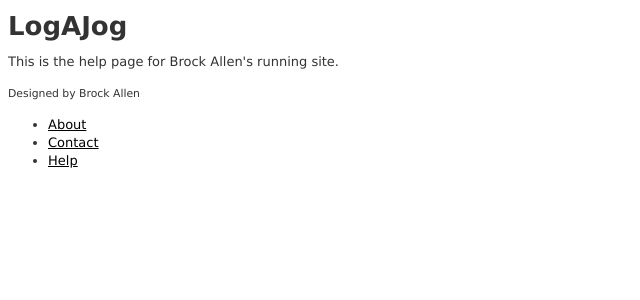
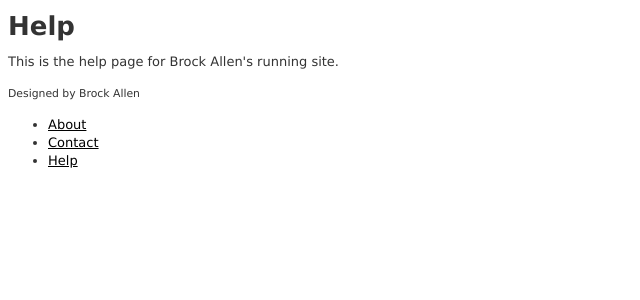
Before and after one commit to jballen/running_site, a Rails app: page /help in a window 1280 px wide. Shown: the part 75-375 px from the top of the page, without its empty margins (0-640 px from the left). Run offline with Rails 7, Linux system fonts and the light colour scheme; style sheets or scripts are compiled from the project's sources; some libraries are stand-ins or nearby versions.

Commit message:
Changed titles for about and help pages

```diff
--- a/app/views/static_pages/about.html.erb
+++ b/app/views/static_pages/about.html.erb
@@ -1,3 +1,3 @@
 <% provide(:title, 'About') %>
-<h1>LogAJog</h1>
+<h1>About</h1>
 <p>LogAJog is a website intended for runner's to log their activity.</p>
--- a/app/views/static_pages/help.html.erb
+++ b/app/views/static_pages/help.html.erb
@@ -1,3 +1,3 @@
 <% provide(:title, 'Help') %>
-<h1>LogAJog</h1>
+<h1>Help</h1>
 <p>This is the help page for Brock Allen's running site.</p>
```
